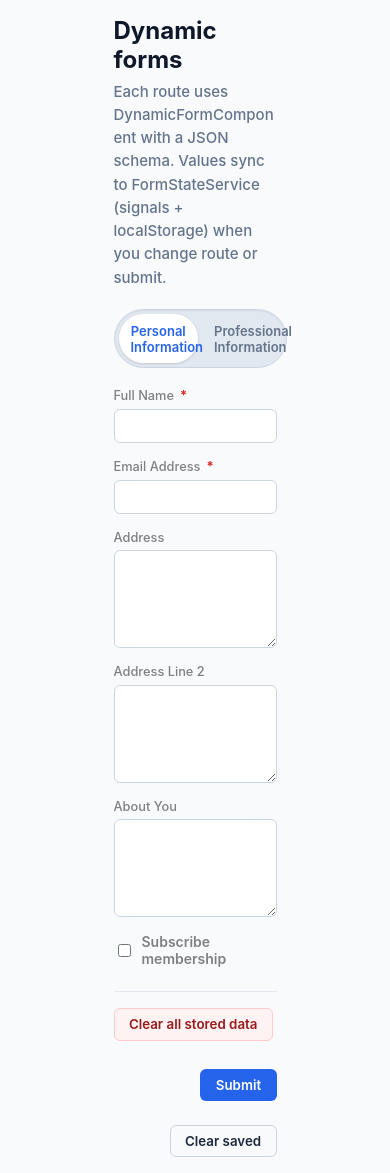
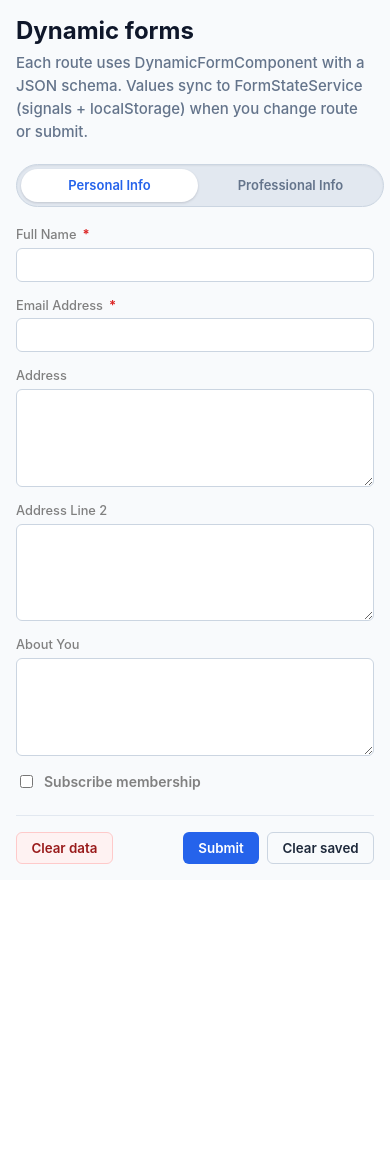
Before and after one commit to basil123-ai/polus-dynamic-forms, an Angular app: page /form-a in a window 390 px wide. After the commit the page ends 880 px from the top, so only its background shows below. Built offline with nearby package versions, Linux system fonts and the light colour scheme.

Commit message:
Update button label and adjust form tab styles for improved responsiveness

```diff
--- a/src/app/components/dynamic-form/dynamic-form.component.html
+++ b/src/app/components/dynamic-form/dynamic-form.component.html
@@ -74,7 +74,7 @@
   <div class="dynamic-form__actions">
     <div class="dynamic-form__actions-start">
       <button type="button" class="dynamic-form__btn dynamic-form__btn--danger" (click)="clearAllStored()">
-        Clear all stored data
+        Clear data
       </button>
     </div>
     <div class="dynamic-form__actions-end">
--- a/src/app/components/form-tabs/form-tabs.component.html
+++ b/src/app/components/form-tabs/form-tabs.component.html
@@ -15,7 +15,7 @@
         routerLinkActive="form-tabs__tab--active"
         [routerLinkActiveOptions]="{ exact: true }"
       >
-        {{'Personal Information'}}
+        {{'Personal Info'}}
       </a>
       <a
         class="form-tabs__tab"
@@ -24,7 +24,7 @@
         routerLinkActive="form-tabs__tab--active"
         [routerLinkActiveOptions]="{ exact: true }"
       >
-        {{'Professional Information'}}
+        {{'Professional Info'}}
       </a>
     </div>
   </div>
--- a/src/app/components/form-tabs/form-tabs.component.scss
+++ b/src/app/components/form-tabs/form-tabs.component.scss
@@ -1,9 +1,13 @@
 .form-tabs {
   box-sizing: border-box;
-  width: 50%;
+  width: 100%;
   min-width: 0;
   margin: 0 auto;
   padding: 0rem 1rem;
+
+  @media (min-width: 1280px) {
+    width: 50%;
+  }
 
   &__sticky {
     position: sticky;
```
